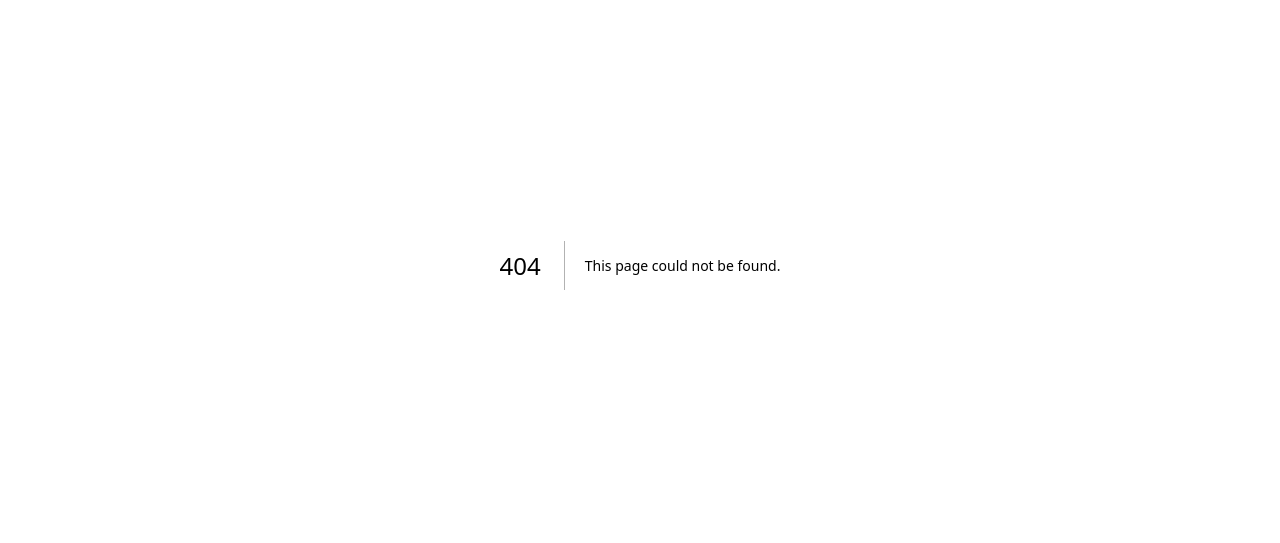
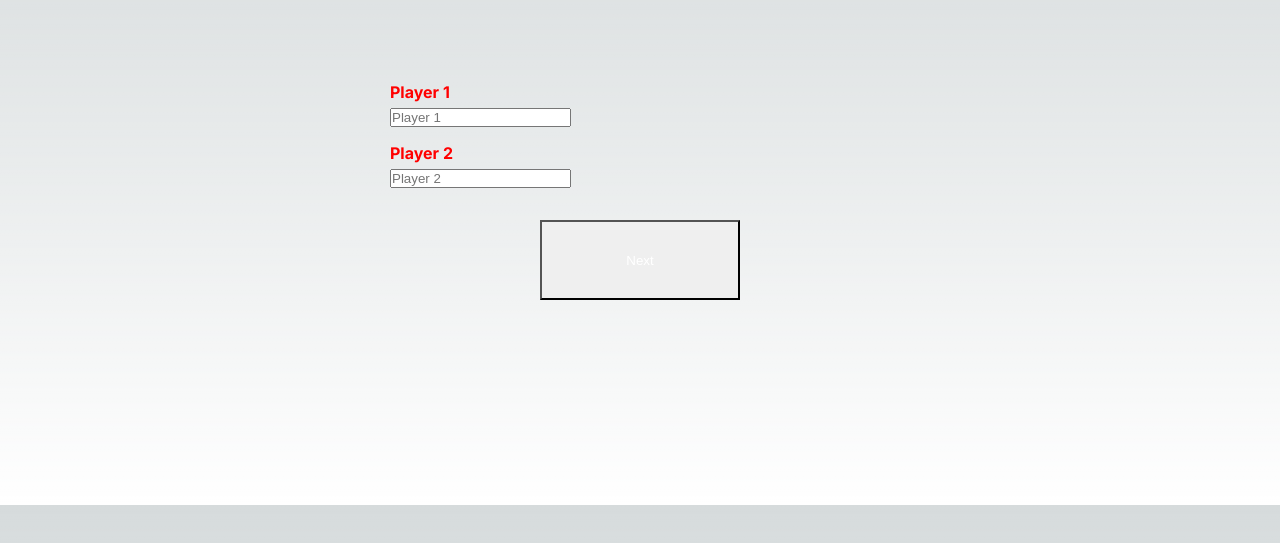
Before and after one commit to iansui2/tic-tac-toe-fe, a Next.js app: page /game in a window 1280 px wide. Before the commit this address had no page. Shown: the part 135-678 px from the top of the page. Built offline with nearby package versions, Linux system fonts and the light colour scheme.

Commit message:
add main and game page

```diff
--- /dev/null
+++ b/src/app/game/page.js
@@ -0,0 +1,120 @@
+// pages/game.js
+'use client'
+
+import { Box, Center, Text, Input, Button, Grid, HStack, VStack, Spacer, Container, useToast } from "@chakra-ui/react";
+import { useState, useEffect } from "react";
+
+export default function Game() {
+  const [board, setBoard] = useState(['', '', '', '', '', '', '', '', '']);
+  const [playGame, setPlayGame] = useState(false);
+  const [player1, setPlayer1] = useState('');
+  const [player2, setPlayer2] = useState('');
+  const [currentPlayer, setCurrentPlayer] = useState('');
+  const [player1Score, setPlayer1Score] = useState(0);
+  const [player2Score, setPlayer2Score] = useState(0);
+  const [player1Board, setPlayer1Board] = useState([]);
+  const [player2Board, setPlayer2Board] = useState([]);
+
+  const toast = useToast();
+
+  if (playGame === false) {
+    return (
+      <Center height="80vh">
+        <Box width="500px">
+          <Text fontSize="2xl" fontWeight="bold" color="red" mt={12} mb={4}>Player 1</Text>
+          <Input
+            placeholder="Player 1"
+            mb={16}
+            focusBorderColor="red.500"
+            size="lg"
+            onChange={(e) => setPlayer1(e.target.value)}
+          />
+          <Text fontSize="2xl" fontWeight="bold" color="red" mb={4}>Player 2</Text>
+          <Input
+            placeholder="Player 2"
+            mb={32}
+            focusBorderColor="red.500"
+            size="lg"
+            onChange={(e) => setPlayer2(e.target.value)}
+          />
+          <Center>
+            <Button
+              _hover={{ bg: 'red.300', transform: 'scale(1.05)', transition: 'all 300ms ease' }}
+              _active={{ bg: 'red.300' }}
+              _focus={{ borderColor: 'red.400' }}
+              bg="red.500"
+              color="white"
+              size="lg"
+              borderRadius="lg"
+              width="200px"
+              height="80px"
+              fontSize="3xl"
+              onClick={() => {
+                if (player1 === '' || player2 === '') {
+                  toast({
+                    title: 'Missing Player Names',
+                    description: "Please fill the players names",
+                    status: 'warning',
+                    duration: 9000,
+                    isClosable: true,
+                  });
+                } else {
+                  setCurrentPlayer(player1);
+                  setPlayGame(true);
+                }
+              }}
+            >
+              Next
+            </Button>
+          </Center>
+        </Box>
+      </Center>
+    )
+  }
+
+  return (
+    <Container maxW="container.md" mt={8}>
+      {
+        playGame === true && (
+          <Box>
+            <HStack spacing={8} width="100%" mb={8}>
+              <VStack align="center">
+                <Text fontSize="2xl" fontWeight="bold" color="red.500">Player 1</Text>
+                <Text fontSize="xl" fontWeight="bold">{player1}</Text>
+                <Text fontSize="xl" fontWeight="bold">{player1Score}</Text>
+              </VStack>
+              <Spacer />
+              <VStack align="center">
+                <Text fontSize="2xl" fontWeight="bold" color="red.500">Player 2</Text>
+                <Text fontSize="xl" fontWeight="bold">{player2}</Text>
+                <Text fontSize="xl" fontWeight="bold">{player2Score}</Text>
+              </VStack>
+            </HStack>
+
+            <Box p={4} display="flex" justifyContent="center" alignItems="center">
+              <Grid templateColumns="repeat(3, 150px)" templateRows="repeat(3, 150px)" gap={0}>
+                {board.map((_, index) => (
+                  <Box
+                    key={index}
+                    width="150px"
+                    height="150px"
+                    border="2px"
+                    borderColor="gray.300"
+                    display="flex"
+                    justifyContent="center"
+                    alignItems="center"
+                    fontSize="3xl"
+                    fontWeight="bold"
+                    _hover={{ bg: "gray.100", cursor: "pointer" }}
+                  >
+                    <Text>{/* X or O will go here */}</Text>
+                  </Box>
+                ))}
+              </Grid>
+            </Box>
+          </Box>
+        )
+      }
+    </Container>
+  );
+}
```
Also changed, not shown: src/app/page.js (+5 -2 lines), src/app/providers.tsx (+18 -2 lines), src/components/MainPage.js (added, +28 -0 lines), src/layouts/AppLayout.js (+5 -5 lines), src/services/axios/http-game.js (added, +8 -0 lines), src/services/game.service.js (added, +14 -0 lines).
